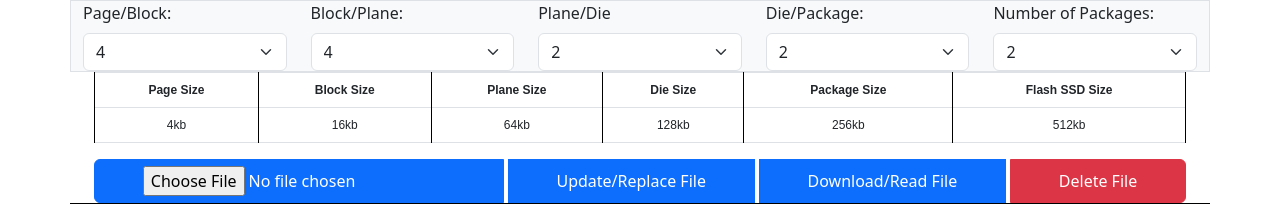
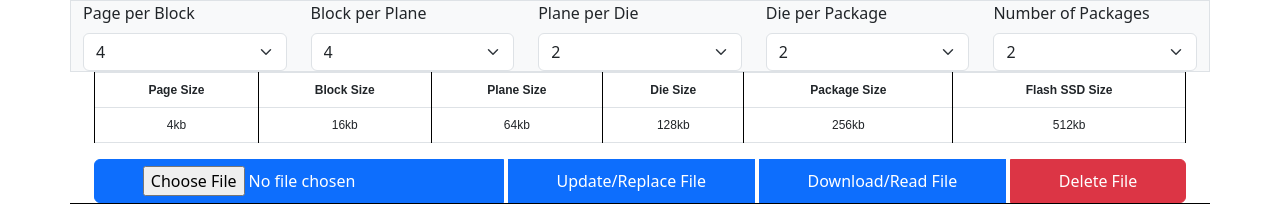
Before and after one commit to bithabib/flash_ssd_simulator_web, a Python web app: template templates/flash_memory.html in a window 1280 px wide. Shown: the part 171-375 px from the top of the page. Run offline with Jinja, Linux system fonts and the light colour scheme; the template is opened without the code that fills it, so the values that code supplies are empty.

Commit message:
Color update and added gitignore

```diff
--- a/templates/flash_memory.html
+++ b/templates/flash_memory.html
@@ -95,14 +95,14 @@
     <div class="container">
         <div class="bg-light border row">
             <div class="col">
-                <label for="pageCount" class="form-label">Page/Block:</label>
+                <label for="pageCount" class="form-label">Page per Block</label>
                 <select id="pageCount" class="form-select">
                     <option value="4" selected>4</option>
                 </select>
             </div>
 
             <div class="col">
-                <label for="blockCount" class="form-label">Block/Plane:</label>
+                <label for="blockCount" class="form-label">Block per Plane</label>
                 <select id="blockCount" class="form-select">
                     <option value="1">1</option>
                     <option value="2">2</option>
@@ -111,7 +111,7 @@
             </div>
 
             <div class="col">
-                <label for="planeCount" class="form-label">Plane/Die</label>
+                <label for="planeCount" class="form-label">Plane per Die</label>
                 <select id="planeCount" class="form-select">
                     <option value="1">1</option>
                     <option value="2" selected>2</option>
@@ -119,7 +119,7 @@
             </div>
 
             <div class="col">
-                <label for="dieCount" class="form-label">Die/Package:</label>
+                <label for="dieCount" class="form-label">Die per Package</label>
                 <select id="dieCount" class="form-select">
                     <option value="1">1</option>
                     <option value="2" selected>2</option>
@@ -127,7 +127,7 @@
             </div>
 
             <div class="col">
-                <label for="packageCount" class="form-label">Number of Packages:</label>
+                <label for="packageCount" class="form-label">Number of Packages</label>
                 <select id="packageCount" class="form-select">
                     <option value="1">1</option>
                     <option value="2" selected>2</option>
--- a/views/write_flash_memory.js
+++ b/views/write_flash_memory.js
@@ -5,7 +5,7 @@ function readTableRow(tableName, rowNumber, fileSizeInKB) {
 
   if (rowNumber >= 0 && rowNumber < rows.length) {
     var row = rows[rowNumber];
-    row.style.backgroundColor = "red";
+    row.style.backgroundColor = "green";
     row.cells[1].innerHTML = fileSizeInKB + "kb";
   } else {
     console.log("Invalid row number.");
@@ -20,7 +20,7 @@ function selectRowMappingTable(rowNumber, logicalAddress, physicalAddress) {
 
     if (rowNumber >= 0 && rowNumber < rows.length) {
         var row = rows[rowNumber];
-        row.style.backgroundColor = "red";
+        row.style.backgroundColor = "green";
         row.cells[0].innerHTML = logicalAddress;
         row.cells[1].innerHTML = physicalAddress;
     } else {
```
Also changed, not shown: 1 other file.
